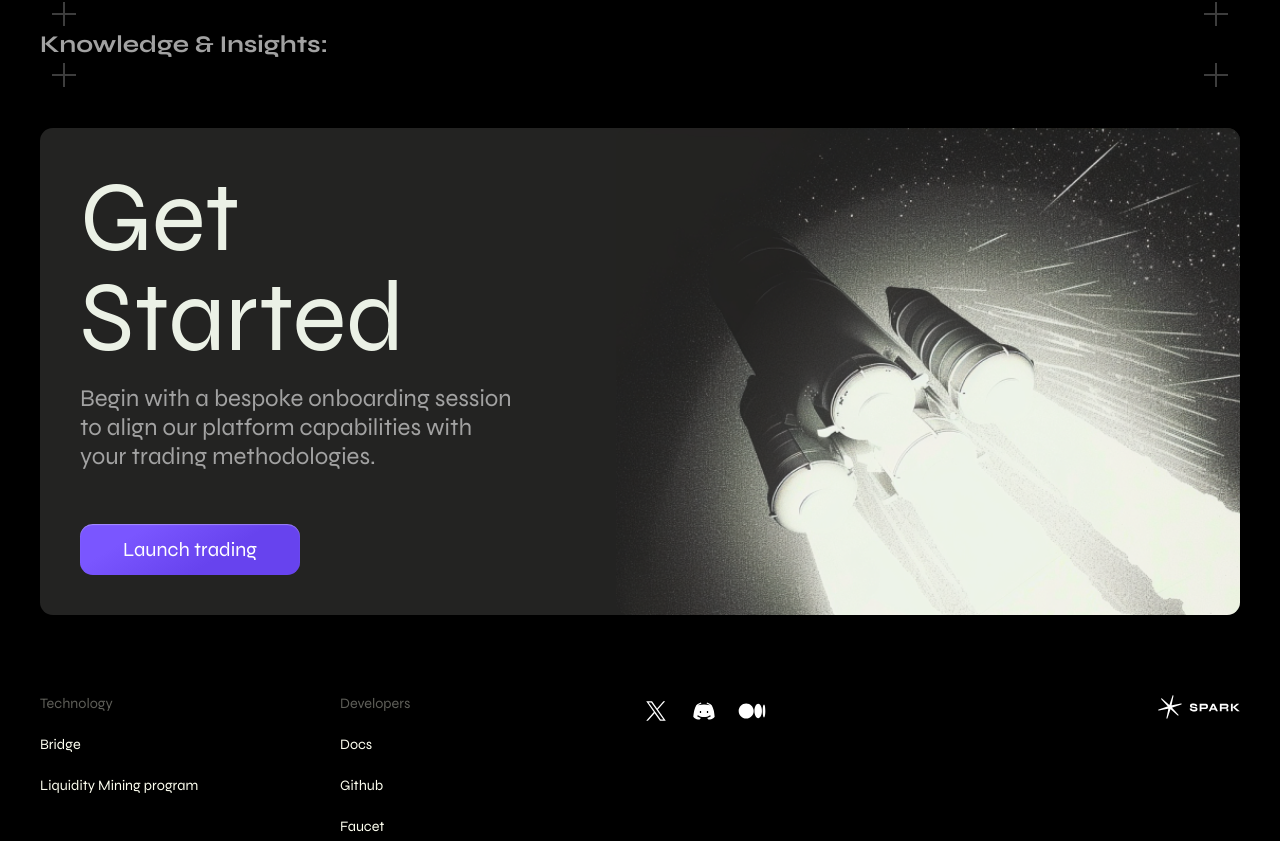
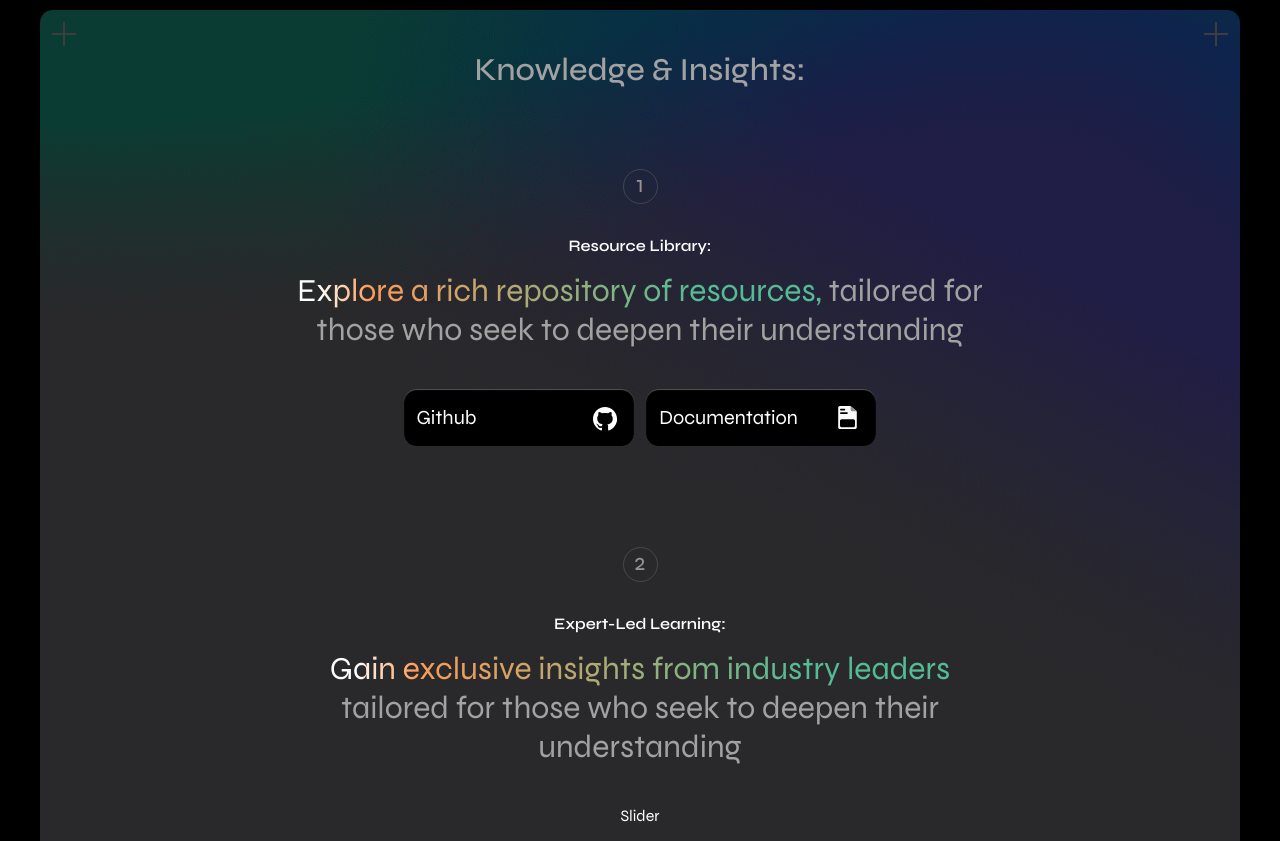
Before and after one commit to compolabs/spark-landing, a Next.js app: page / in a window 1280 px wide. Shown: the part 3539-4380 px from the top of the page. Built offline with nearby package versions, Linux system fonts and the light colour scheme.

Commit message:
base layout for resources section

```diff
--- /dev/null
+++ b/src/core/components/LandingPage/ResourcesSection/NumberedCard.tsx
@@ -0,0 +1,76 @@
+import { css } from "@emotion/react";
+
+import { CommonEntity } from "core/types";
+
+import TextHighlighter from "@/core/components/common/TextHighlighter";
+import theme from "@/core/styles/theme";
+import { convertPxToRem } from "@/core/utils/convertPxToRem";
+
+interface PropTypes extends CommonEntity {
+  number: number,
+  title: string,
+  paragraph: {
+    text: string,
+    highlight: string,
+  },
+}
+
+const NumberedCard = ({ number, title, paragraph, children, styles }: PropTypes) => {
+  return (
+    <article css={[cssStyles.card, styles]}>
+      <span css={cssStyles.cardNumber}>{number}</span>
+
+      <h4 css={cssStyles.title}>{title}</h4>
+
+      <TextHighlighter
+        text={paragraph.text}
+        highlight={paragraph.highlight}
+        color={theme.colors.gradients.text}
+        styles={cssStyles.paragraph}
+        isGradient
+      />
+
+      {children}
+    </article>
+  )
+};
+
+const cssStyles = {
+  card: css`
+    display: flex;
+    flex-direction: column;
+    justify-content: center;
+    align-items: center;
+    width: 100%;
+  `,
+  cardNumber: css`
+    margin-bottom: ${theme.spacing.huge};
+    font-size: ${theme.text.size.medium};
+    color: ${theme.colors.grey.medium};
+    border: ${convertPxToRem(1)} solid ${theme.colors.grey[33]};
+    border-radius: 50%;
+    width: ${convertPxToRem(35)};
+    height: ${convertPxToRem(35)};
+  `,
+  title: css`
+    margin-bottom: ${theme.spacing.normal};
+    color: ${theme.colors.white.default};
+    font-size: ${theme.text.size.tiny};
+    font-weight: ${theme.text.weight.bold};
+
+    ${theme.media.tabletLandscape} {
+      margin-bottom: ${theme.spacing.medium};
+    }
+  `,
+  paragraph: css`
+    margin-bottom: ${theme.spacing.custom[40]};
+    max-width: ${convertPxToRem(500)};
+
+    ${theme.media.tabletLandscape} {
+      max-width: ${convertPxToRem(732)};
+      font-size: ${theme.text.size.subtitle};
+    }
+  `,
+}
+
+export default NumberedCard;
--- /dev/null
+++ b/src/core/components/LandingPage/ResourcesSection/ResourceLinks.tsx
@@ -0,0 +1,57 @@
+import { css } from "@emotion/react";
+
+import ExternalLinkButton from "@/core/components/common/ExternalLinkWrapper";
+import { convertPxToRem } from "@/core/utils/convertPxToRem";
+import theme from "@/core/styles/theme";
+import { resourceLinks } from "@/core/components/LandingPage/ResourcesSection/constants";
+
+const ResourceLinks = () => {
+  return (
+    <div css={cssStyles.wrapper}>
+      {resourceLinks.map(({ label, href, svgIcon}) => (
+        <ExternalLinkButton key={label} href={href} styles={cssStyles.link}>
+          <span>{label}</span>
+          {svgIcon}
+        </ExternalLinkButton>
+      ))}
+    </div>
+  );
+};
+
+const cssStyles = {
+  wrapper: css`
+    display: flex;
+    flex-direction: column;
+    align-items: center;
+    gap: ${theme.spacing.normal};
+    width: 100%;
+
+    ${theme.media.tabletBreakPoint} {
+      flex-direction: row;
+      justify-content: center;
+    }
+  `,
+  link: css`
+    display: flex;
+    justify-content: space-between;
+    align-items: center;
+    padding: ${theme.spacing.normal};
+    background: ${theme.colors.black.default};
+    box-shadow: ${theme.shadow.inset};
+    color: ${theme.colors.white.default};
+    font-size: ${theme.text.size.body};
+    border-radius: ${theme.borderRadius.default};
+    max-width: ${convertPxToRem(320)};
+    width: 100%;
+
+    & > img {
+      padding: ${theme.spacing.small};
+    }
+
+    ${theme.media.tabletBreakPoint} {
+      max-width: ${convertPxToRem(230)};
+    }
+  `
+};
+
+export default ResourceLinks;
--- a/src/core/components/LandingPage/ResourcesSection/ResourcesSection.tsx
+++ b/src/core/components/LandingPage/ResourcesSection/ResourcesSection.tsx
@@ -6,13 +6,36 @@ import { SourceNames } from "@/core/utils/pageSources";
 import SectionWrapper from "@/core/components/common/SectionWrapper";
 import { DecorationPlus } from "@/core/components/common/DecorationPlus";
 import theme from "@/core/styles/theme";
+import { resourceCards } from "@/core/components/LandingPage/ResourcesSection/constants";
+import NumberedCard from "@/core/components/LandingPage/ResourcesSection/NumberedCard";
+import { convertPxToRem } from "@/core/utils/convertPxToRem";
 
 const ResourcesSection = () => {
   return (
     <SectionWrapper>
-      <div id={getIdAnchor(SourceNames.Resources)} css={cssStyles.container}>
+      <div
+        id={getIdAnchor(SourceNames.Resources)}
+        css={cssStyles.container}
+        style={{
+          backgroundImage: "url(./images/bg2.png)",
+          backgroundRepeat: "no-repeat",
+          backgroundSize: "cover",
+        }}
+      >
         <DecorationPlus>
           <h2 css={cssStyles.title}>Knowledge & Insights:</h2>
+
+          {resourceCards.map(({ title, paragraph, renderContent}, index) => (
+            <NumberedCard
+              key={title}
+              number={index + 1}
+              title={title}
+              paragraph={paragraph}
+              styles={cssStyles.card}
+            >
+              {renderContent()}
+            </NumberedCard>
+          ))}
         </DecorationPlus>
       </div>
     </SectionWrapper>
@@ -23,15 +46,37 @@ const cssStyles = {
   container: css`
     padding: ${theme.spacing.custom[20]} 0 ${theme.spacing.extraHuge};
     margin-bottom: ${theme.spacing.custom[20]};
+    margin-top: ${theme.spacing.custom[20]};
     position: relative;
     width: 100%;
+    text-align: center;
+    border-radius: ${theme.borderRadius.default};
+    background-color: ${theme.colors.grey.dark};
 
     ${theme.media.tabletBreakPoint} {
       padding: ${theme.spacing.custom[40]} 0;
     }
   `,
   title: css`
+    margin-bottom: ${theme.spacing.huge};
     color: ${theme.colors.grey.light};
+    font-weight: ${theme.text.weight.regular};
+    font-size: ${theme.text.size.tiny};
+
+    ${theme.media.tabletLandscape} {
+      margin-bottom: ${convertPxToRem(80)};
+      font-weight: ${theme.text.weight.medium};
+      font-size: ${theme.text.size.subtitle};
+    }
+  `,
+  card: css`
+    &:first-of-type {
+      margin-bottom: ${theme.spacing.section};
+    }
+
+    ${theme.media.tabletLandscape} {
+      margin-bottom: ${convertPxToRem(116)};
+    }
   `,
 }
 
--- /dev/null
+++ b/src/core/components/LandingPage/ResourcesSection/constants.tsx
@@ -0,0 +1,38 @@
+import Image from "next/image";
+
+import ResourceLinks from "@/core/components/LandingPage/ResourcesSection/ResourceLinks";
+import SVGIcon from "@/core/components/common/SVGIcon";
+import { externalLinks } from "@/core/constants/externalLinks";
+
+export const resourceCards = [
+  {
+    title: "Resource Library:",
+    paragraph: {
+      text: "Explore a rich repository of resources, tailored for those who seek to deepen their understanding",
+      highlight: "Explore a rich repository of resources,",
+    },
+    renderContent: () => <ResourceLinks />
+  },
+  {
+    title: "Expert-Led Learning:",
+    paragraph: {
+      text: "Gain exclusive insights from industry leaders tailored for those who seek to deepen their understanding",
+      highlight: "Gain exclusive insights from industry leaders",
+    },
+    // TODO: replace with slider
+    renderContent: () => <div>Slider</div>,
+  },
+];
+
+export const resourceLinks = [
+  {
+    label: "Github",
+    svgIcon: <SVGIcon iconName="Github" size={[32, 32]} />,
+    href: externalLinks.github,
+  },
+  {
+    label: "Documentation",
+    svgIcon: <Image src="./images/svg/docs.svg" alt="doc" width={32} height={32} />,
+    href: externalLinks.docsDevelopers,
+  },
+];
--- a/src/core/styles/theme.ts
+++ b/src/core/styles/theme.ts
@@ -55,7 +55,9 @@ const landingTheme = {
       bgDark: "#232322",
       lightDark: "#3d3d3d",
       textLight: "#8E8E8E",
+      medium: "#999393",
       45: "#A3A3A373",
+      33: "#99939347",
     },
     black: {
       default: "#000",
```
